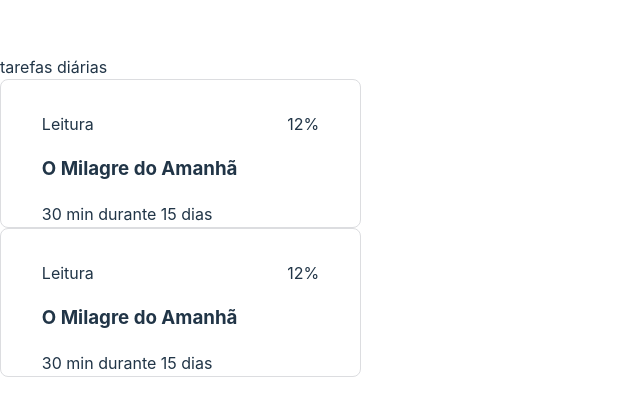
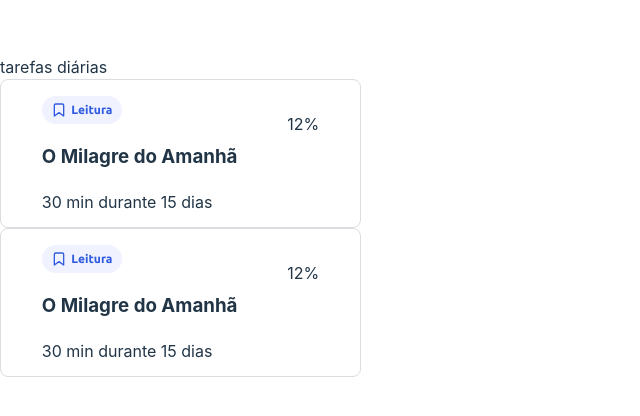
Before and after one commit to Quemia/Psicolight, a React (Vite) app: page /home in a window 1280 px wide. Shown: the part 184-600 px from the top of the page, without its empty margins (0-640 px from the left). Built offline with nearby package versions, Linux system fonts and the light colour scheme.

Commit message:
storie card update

```diff
--- a/src/components/cards/card.style.tsx
+++ b/src/components/cards/card.style.tsx
@@ -24,7 +24,18 @@ export const BoxTask = styled.div`
 
   background-color: #f1f2ff;
   color: #315ce0;
+
+  display: flex;
+  text-align: center;
+  justify-content: center;
+  align-items: center;
 `;
+
+export const BoxTaskText = styled.h3`
+  font: normal 600 12px/140% "Ubuntu", system-ui;
+  margin-left:4px;
+`;
+
 
 export const CardBoxEvolution = styled.div`
   display: block;
--- a/src/components/cards/card.tsx
+++ b/src/components/cards/card.tsx
@@ -1,5 +1,12 @@
 import React from "react";
-import { CardContainer, CardBoxText, CardBoxEvolution } from "./card.style";
+import { FiBookmark } from "react-icons/fi";
+import {
+  CardContainer,
+  CardBoxText,
+  CardBoxEvolution,
+  BoxTask,
+  BoxTaskText,
+} from "./card.style";
 
 export interface CardProps {
   task: string;
@@ -15,9 +22,10 @@ const Card: React.FC<CardProps> = ({
   return (
     <CardContainer>
       <CardBoxText>
-        <div>
-          <p>{task}</p>
-        </div>
+        <BoxTask>
+          <FiBookmark />
+          <BoxTaskText>{task}</BoxTaskText>
+        </BoxTask>
         <h3>{title}</h3>
         <p>{time}</p>
       </CardBoxText>
```
Also changed, not shown: 1 other file (tests, documents, lock files or other folders).
